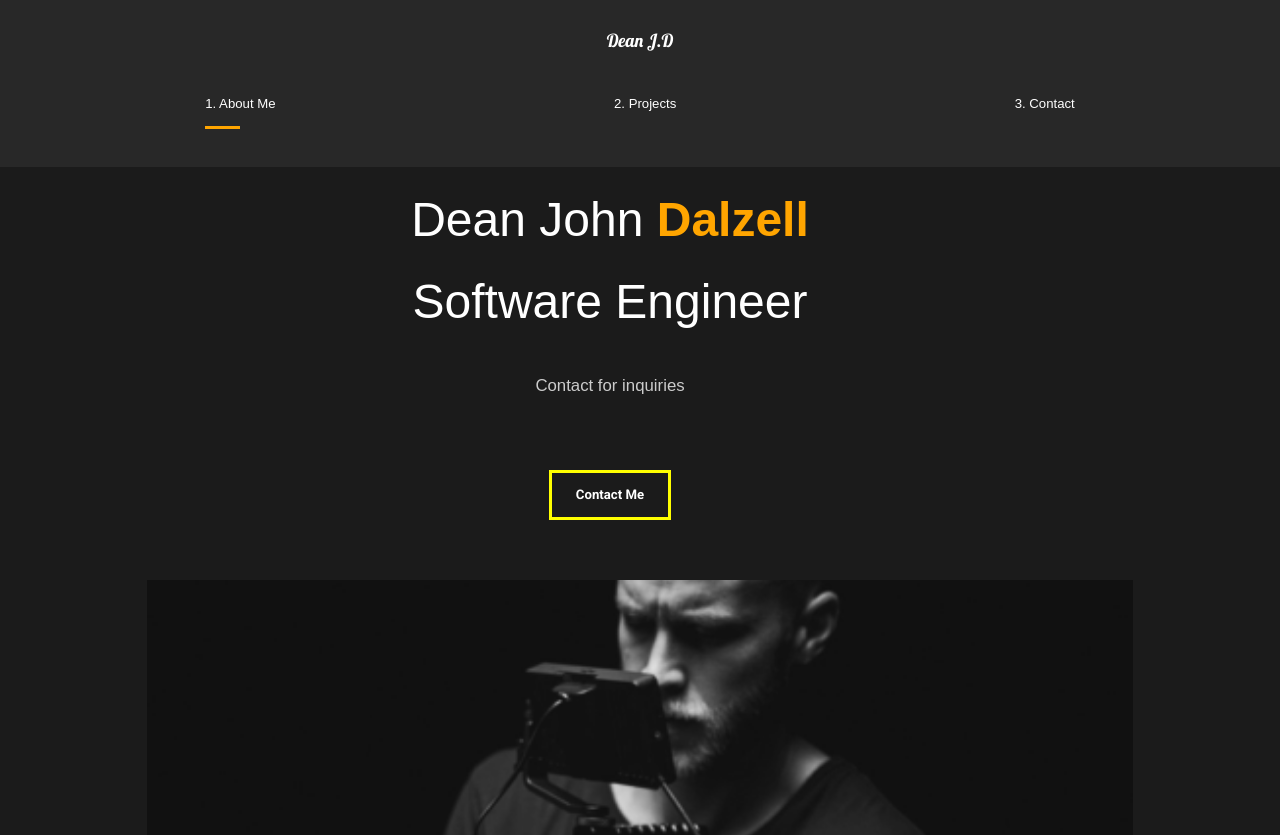
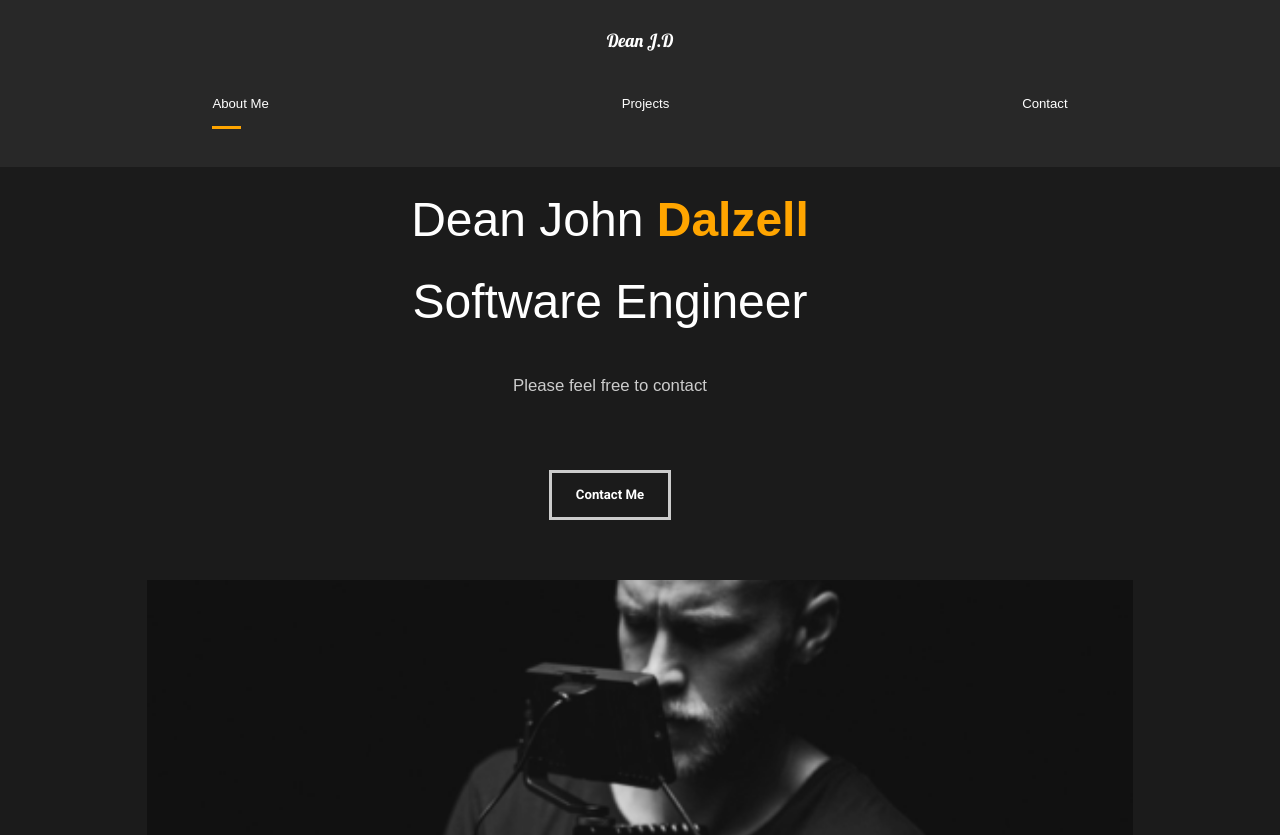
Before and after one commit to DeanDal1000/React-Portfolio, a React (Create React App) app: page / in a window 1280 px wide. Shown: the top 835 px of the page. Built offline with nearby package versions, Linux system fonts and the light colour scheme.

Commit message:
Chnaged Text

```diff
--- a/src/components/AboutSection.js
+++ b/src/components/AboutSection.js
@@ -24,7 +24,7 @@ const AboutSection = () => {
             <motion.h2 variants={titleAnimation}>Software Engineer</motion.h2>
           </Hide>
         </div>
-        <motion.p variants={fade}>Contact for inquiries</motion.p>
+        <motion.p variants={fade}>Please feel free to contact</motion.p>
         <Link to="/contact">
           <motion.button variants={fade}>Contact Me</motion.button>
         </Link>
--- a/src/components/FaqSection.js
+++ b/src/components/FaqSection.js
@@ -30,13 +30,12 @@ const FaqSection = () => {
             </p>
           </Answer>
         </Toggle>
-        <Toggle title="Hello Dean">
+        <Toggle title="Plan's for the future?">
           <Answer>
             <p>
-              Lorem ipsum dolor sit amet consectetur adipisicing elit. Quod
-              ullam, magni, harum velit neque inventore fugit eum beatae ea
-              minima similique illo odio, dignissimos nulla recusandae.
-              Corporis, nam? Impedit, voluptatibus!
+              I would like to have further developed my programming and UX
+              design skills and be in full stack developer position. Also
+              finally to finish The Sopranos boxset.
             </p>
           </Answer>
         </Toggle>
--- a/src/components/Navbar.js
+++ b/src/components/Navbar.js
@@ -12,7 +12,7 @@ const Navbar = () => {
         </Link>
         <ul>
           <li>
-            <Link to="/">1. About Me</Link>
+            <Link to="/"> About Me</Link>
             <Line
               transition={{ duration: 0.75 }}
               initial={{ width: '0%' }}
@@ -20,7 +20,7 @@ const Navbar = () => {
             />
           </li>
           <li>
-            <Link to="/projects">2. Projects</Link>
+            <Link to="/projects">Projects</Link>
             <Line
               transition={{ duration: 0.75 }}
               initial={{ width: '0%' }}
@@ -28,7 +28,7 @@ const Navbar = () => {
             />
           </li>
           <li>
-            <Link to="/contact">3. Contact</Link>
+            <Link to="/contact">Contact</Link>
             <Line
               transition={{ duration: 0.75 }}
               initial={{ width: '0%' }}
--- a/src/pages/Projects.js
+++ b/src/pages/Projects.js
@@ -16,7 +16,12 @@ import '../styles/styles1.css';
 
 const Projects = () => {
   return (
-    <Projectcontainer>
+    <Projectcontainer
+      exit="exit"
+      variants={pageAnimation}
+      initial="hidden"
+      animate="show"
+    >
       <motion.div
         className="container"
         variants={pageAnimation}
--- a/src/styles/GlobalStyles.js
+++ b/src/styles/GlobalStyles.js
@@ -30,13 +30,13 @@ button {
     font-size: 1.1rem;
     cursor: pointer;
     padding: 1rem 2rem;
-    border: 3px solid yellow;
+    border: 3px solid #ccc;
     background: transparent;
     color: white;
     transition: all 0.5s ease;
     font-family: 'Roboto', sans-serif;
     &:hover {
-        background-color: #23d997;
+        background-color: orange;
         color:white
     }
 }
```
